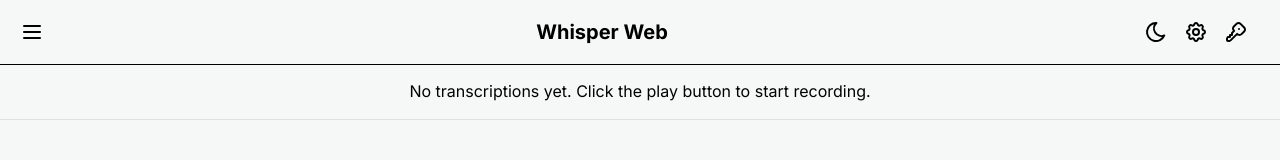
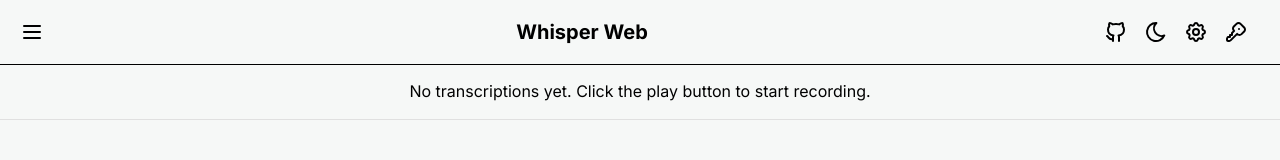
Before and after one commit to MaktubCN/whisperWeb, a React (Vite) app in the folder whisperweb/: page / in a window 1280 px wide. Shown: the top 160 px of the page. Built offline with nearby package versions, Linux system fonts and the light colour scheme.

Commit message:
Update App.tsx

```diff
--- a/whisperweb/src/App.tsx
+++ b/whisperweb/src/App.tsx
@@ -32,6 +32,7 @@ import {
 import {
   IconSettings,
   IconKey,
+  IconBrandGithub,
   IconMoon,
   IconSun,
   IconChevronLeft,
@@ -413,6 +414,9 @@ function App() {
               Whisper Web
             </Typography>
             {/* 右侧图标 */}
+            <IconButton color="inherit" onClick={() => window.open('https://github.com/MaktubCN/whisperWeb', '_blank')}>
+              <IconBrandGithub />
+            </IconButton>
             <IconButton color="inherit" onClick={toggleDarkMode}>
               {darkMode ? <IconSun /> : <IconMoon />}
             </IconButton>
```
